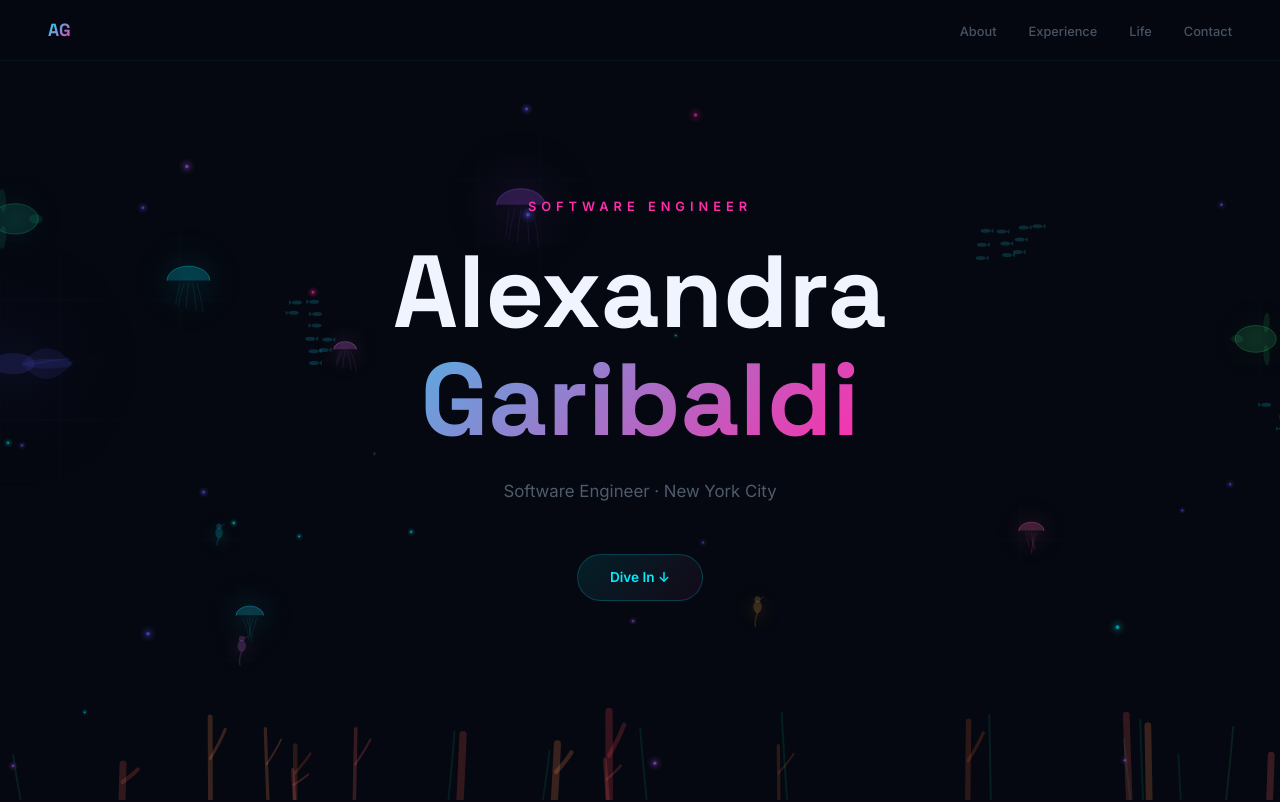
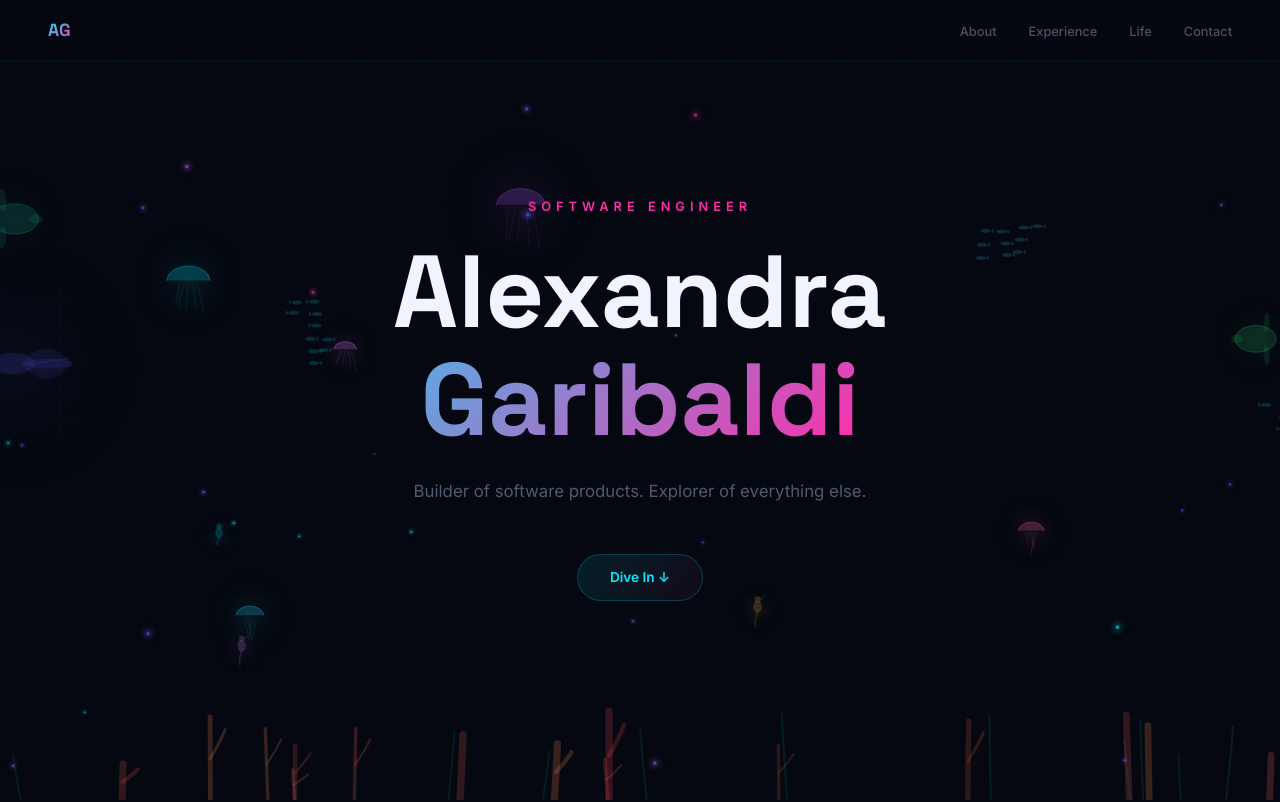
Before and after one commit to aygaribaldi/aygaribaldi.github.io, a React (Vite) app: page / in a window 1280 px wide. Shown: the top 802 px of the page. Built offline with nearby package versions, Linux system fonts and the light colour scheme.

Commit message:
Update hero tagline

```diff
--- a/src/sections/Hero.tsx
+++ b/src/sections/Hero.tsx
@@ -7,7 +7,7 @@ export default function Hero() {
         <span className="gradient-text">Garibaldi</span>
       </h1>
       <p className="hero-sub">
-        Software Engineer · New York City
+        Builder of software products. Explorer of everything else.
       </p>
       <a href="#about" className="hero-cta">Dive In ↓</a>
     </section>
```
